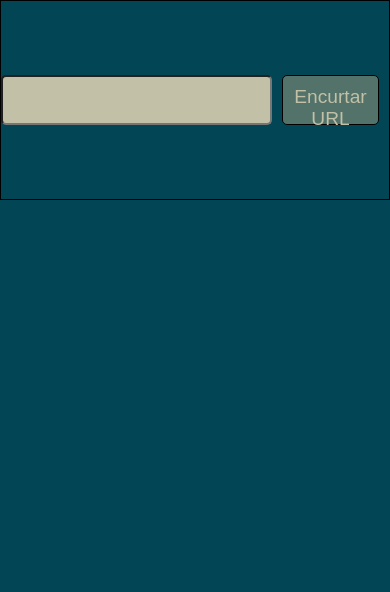
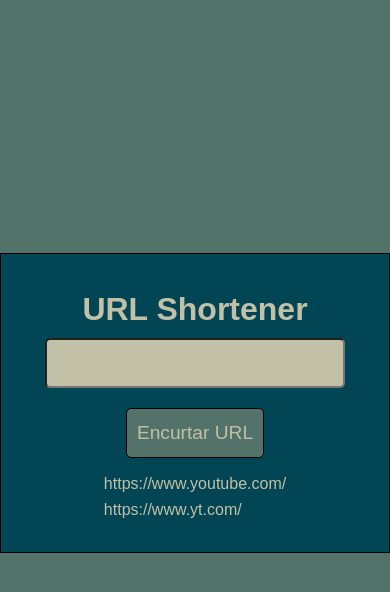
Before and after one commit to joaocorner/url-shortener, a React (Create React App) app: page / in a window 390 px wide. Shown: the top 592 px of the page. Built offline with nearby package versions, Linux system fonts and the light colour scheme.

Commit message:
adjusting home screen style

```diff
--- a/src/pages/Home/Home.js
+++ b/src/pages/Home/Home.js
@@ -3,18 +3,17 @@ import "./home.scss";
 
 const Home = () => {
   return (
-    <div>
-      <div>
+    <div className="container">
+      <h1>URL Shortener</h1>
       <form action="">
         <div className="container-input">
           <input type="text" />
           <button type="submit">Encurtar URL</button>
         </div>
       </form>
-      </div>
       <div className="container-output">
-        <p className="long-link"></p>
-        <p className="shortener-link"></p>
+        <p className="long-link">https://www.youtube.com/</p>
+        <p className="shortener-link">https://www.yt.com/</p>
       </div>
     </div>
   );
--- a/src/pages/Home/home.scss
+++ b/src/pages/Home/home.scss
@@ -13,15 +13,25 @@ $border-radius: 5px;
 }
 
 body {
-  background-color: $Holiday-Cheer-1-hex;
+  background-color: $Holiday-Cheer-2-hex;
   color: $Holiday-Cheer-5-hex;
   line-height: 1.6;
   font-family: $font-stack;
 }
 
+.container {
+  margin: 30vh auto;
+  padding: 30px 0;
+  background: $Holiday-Cheer-1-hex;
+  height: 300px;
+  border: 1px solid black;
+  display: flex;
+  flex-direction: column;
+  justify-content: space-between;
+  align-items: center;
+  border: 1px solid black;
+
   .container-input {
-  height: 200px;
-  border: 1px solid black;
     display: flex;
     justify-content: center;
     align-items: center;
@@ -48,3 +58,18 @@ body {
       font-size: larger;
     }
   }
+}
+
+@media screen and (max-width: 768px) {
+  .container-input {
+    flex-direction: column;
+
+    input {
+      margin-bottom: 10px;
+    }
+    button {
+      padding-top: 10px;
+      margin-top: 15px;
+    }
+  }
+}
```
Lines whose indentation alone changed are shown as unchanged.
